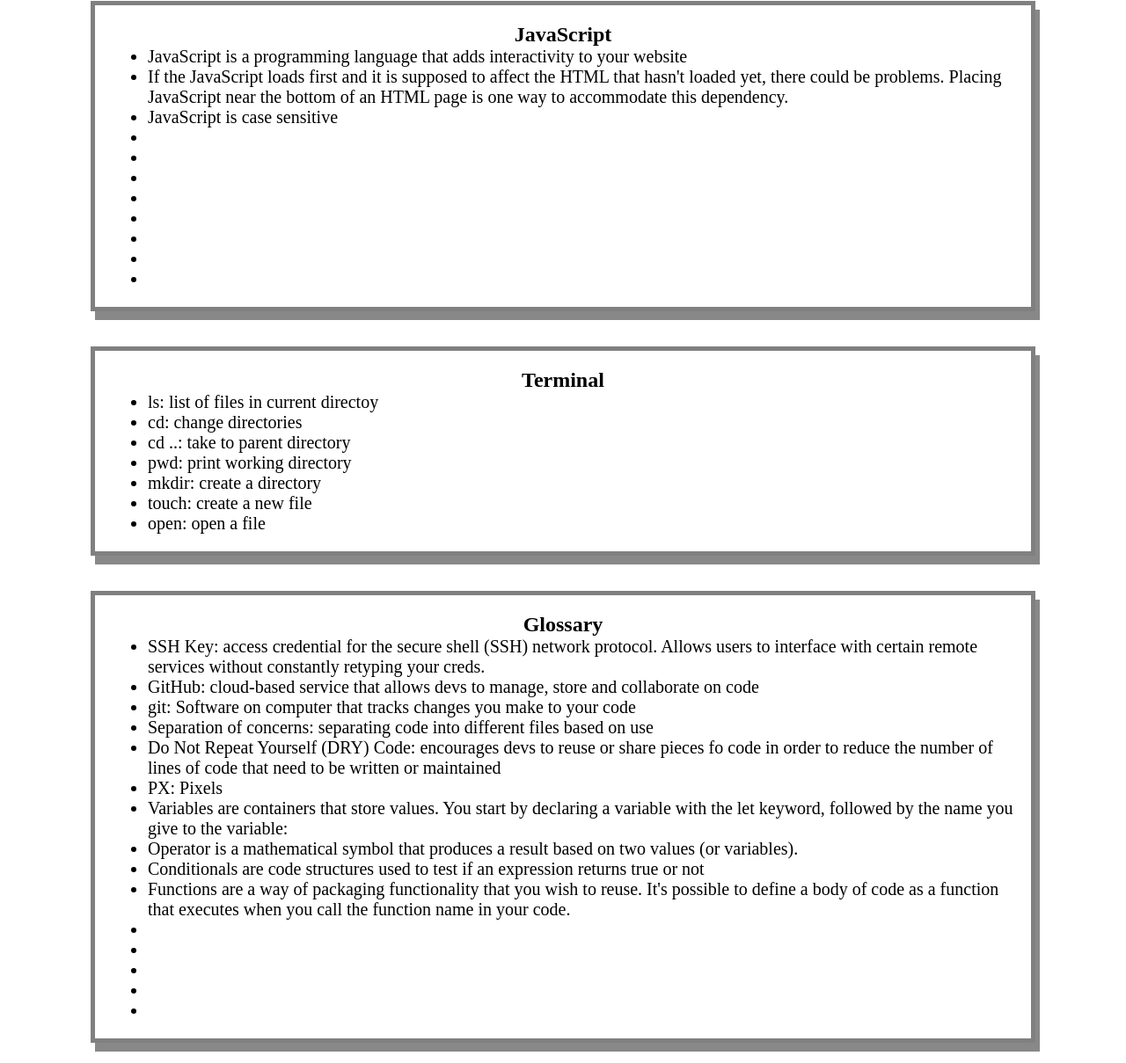
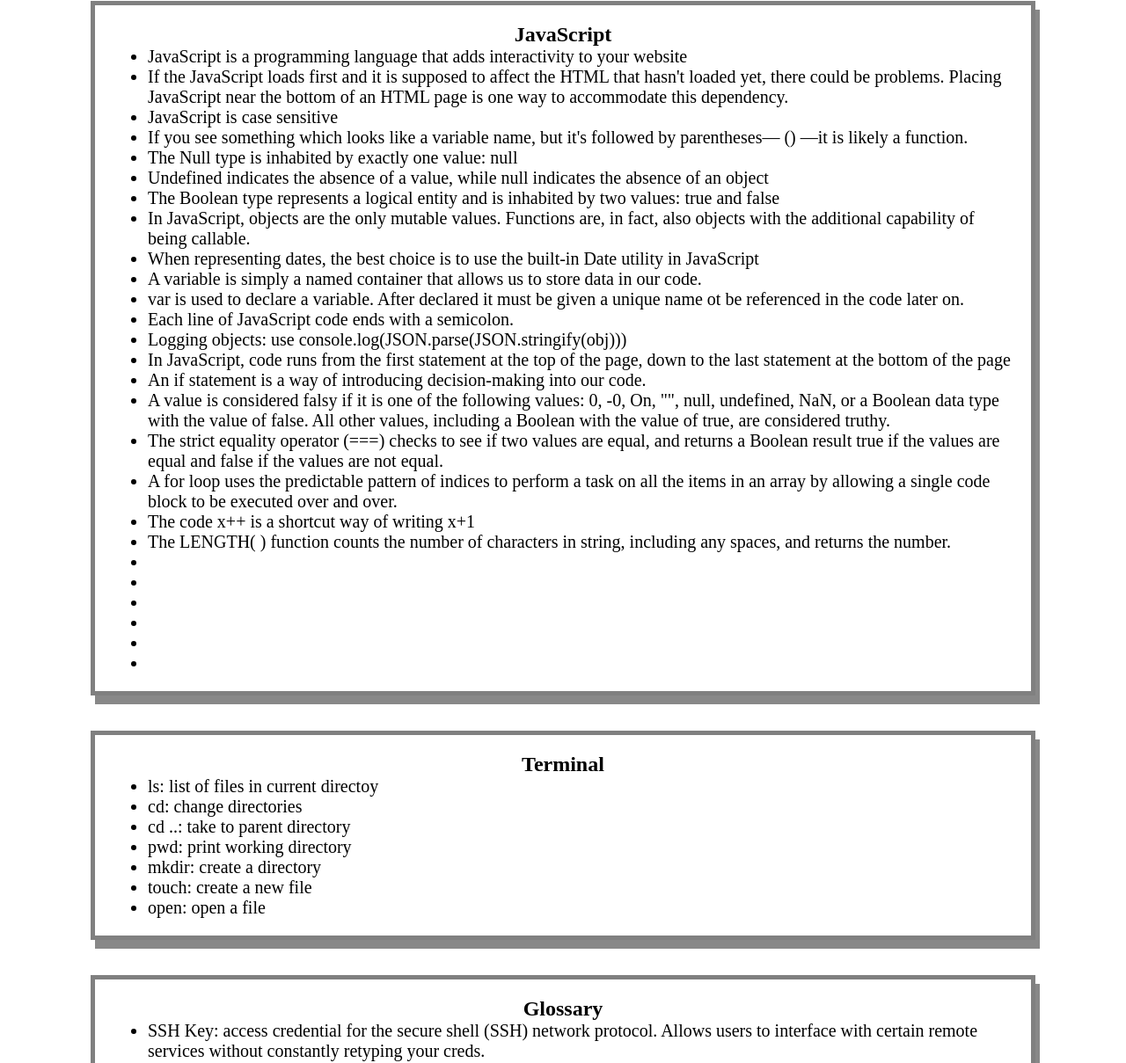
Before and after one commit to BJThompson12/prework-study-guide, a plain HTML site: page index.html in a window 1280 px wide. Shown: the part 1591-2800 px from the top of the page at 88% size. Drawn offline with Linux system fonts and the light colour scheme.

Commit message:
created javascript for Prework Study Guide

```diff
--- /dev/null
+++ b/assets/script.js
@@ -0,0 +1,17 @@
+var topics = ['HTML', 'CSS', 'Git', 'JavaScript'];
+for(var x = 0; x < topics.length; x++) {
+    console.log(topics[x]);
+   }
+   /*
+if (topic === 'HTML') {
+  console.log("Let's study HTML!");
+} else if (topic === 'CSS') {
+  console.log("Let's study CSS!");
+} else if (topic === 'Git') {
+  console.log("Let's study Git!");
+} else if (topic === 'JavaScript') {
+  console.log("Let's study JavaScript!");
+} else {
+  console.log('Please try again!');
+}
+*/
--- a/assets/style.css
+++ b/assets/style.css
@@ -23,8 +23,7 @@ img {
     width: 50px;
     margin-left: auto;
     margin-right: auto;
-    padding-top: 20px;
-    padding-bottom: 40px;
+
 }
 
 ul {
--- a/index.html
+++ b/index.html
@@ -11,6 +11,7 @@
     <header id="top">
       <h1>Prework Study Guide</h1>
       <img src="./assets/bp.png" alt="Profile image of Black Panther" />
+      <h2>🖥️  Open the Console to See What's Happening  🖥️</h2>
     </header>
     <main>
       <section class="card" id="html-section">
@@ -69,8 +70,23 @@
           <li>JavaScript is a programming language that adds interactivity to your website</li>
           <li>If the JavaScript loads first and it is supposed to affect the HTML that hasn't loaded yet, there could be problems. Placing JavaScript near the bottom of an HTML page is one way to accommodate this dependency.</li>
           <li>JavaScript is case sensitive</li>
-          <li></li>
-          <li></li>
+          <li>If you see something which looks like a variable name, but it's followed by parentheses— () —it is likely a function.</li>
+          <li>The Null type is inhabited by exactly one value: null</li>
+          <li>Undefined indicates the absence of a value, while null indicates the absence of an object</li>
+          <li>The Boolean type represents a logical entity and is inhabited by two values: true and false</li>
+          <li>In JavaScript, objects are the only mutable values. Functions are, in fact, also objects with the additional capability of being callable.</li>
+          <li>When representing dates, the best choice is to use the built-in Date utility in JavaScript</li>
+          <li>A variable is simply a named container that allows us to store data in our code.</li>
+          <li>var is used to declare a variable. After declared it must be given a unique name ot be referenced in the code later on.</li>
+          <li>Each line of JavaScript code ends with a semicolon.</li>
+          <li>Logging objects: use console.log(JSON.parse(JSON.stringify(obj)))</li>
+          <li>In JavaScript, code runs from the first statement at the top of the page, down to the last statement at the bottom of the page</li>
+          <li>An if statement is a way of introducing decision-making into our code.</li>
+          <li>A value is considered falsy if it is one of the following values: 0, -0, On, "", null, undefined, NaN, or a Boolean data type with the value of false. All other values, including a Boolean with the value of true, are considered truthy. </li>
+          <li>The strict equality operator (===) checks to see if two values are equal, and returns a Boolean result true if the values are equal and false if the values are not equal.</li>
+          <li>A for loop uses the predictable pattern of indices to perform a task on all the items in an array by allowing a single code block to be executed over and over. </li>
+          <li>The code x++ is a shortcut way of writing x+1</li>
+          <li>The LENGTH( ) function counts the number of characters in string, including any spaces, and returns the number.</li>
           <li></li>
           <li></li>
           <li></li>
@@ -106,9 +122,9 @@
           <li>Operator is a mathematical symbol that produces a result based on two values (or variables).</li>
           <li>Conditionals are code structures used to test if an expression returns true or not</li>
           <li>Functions are a way of packaging functionality that you wish to reuse. It's possible to define a body of code as a function that executes when you call the function name in your code.</li>
-          <li></li>
-          <li></li>
-          <li></li>
+          <li>JSON (JavaScript Object Notation) is a lightweight data-interchange format, derived from JavaScript, but used by many programming languages. JSON builds universal data structures that can be transferred between different environments and even across languages.</li>
+          <li>Control flow is the order in which a computer executes code in a script</li>
+          <li>Array is a single variable that is used to hold a group of data. Arrays are typically used to hold data that is related in some way.</li>
           <li></li>
           <li></li>
         </ul>
@@ -117,5 +133,6 @@
     <footer>
       <p>I can code!</p>
     </footer>
+    <script src="./assets/script.js"></script>
   </body>
 </html>
```
